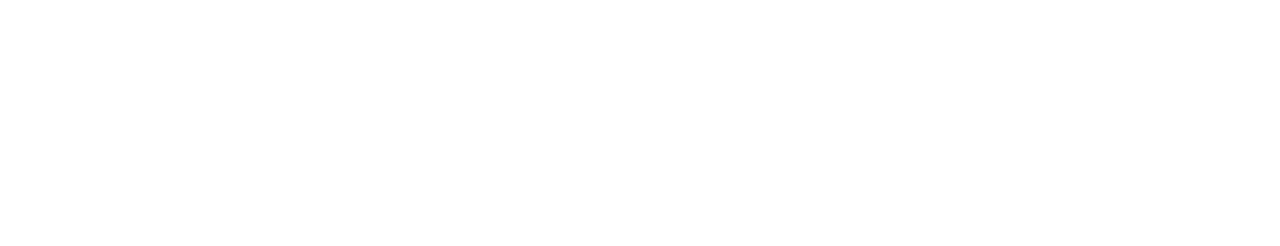
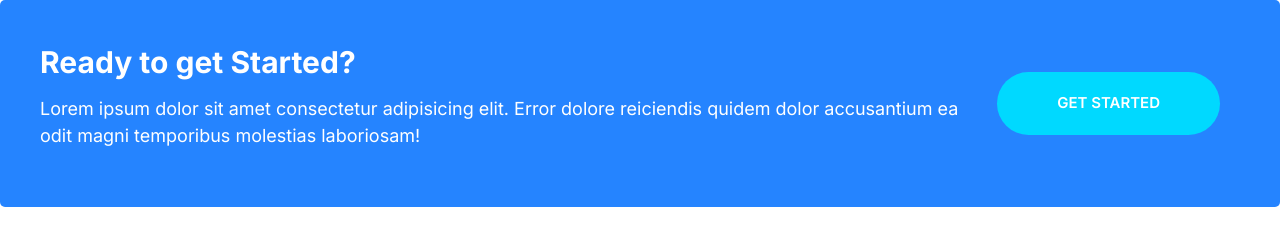
Before and after one commit to LiamSG02/MoshifyApp, a plain HTML site: page index.html in a window 1280 px wide. Drawn offline with Linux system fonts and the light colour scheme.

Commit message:
callout component done

```diff
--- a/css/styles.css
+++ b/css/styles.css
@@ -244,6 +244,11 @@ a {
 
 .btn--accent:hover {
   background: #ec3000;
+}
+
+.btn--stretched {
+  padding-left: 6rem;
+  padding-right: 6rem;
 }
 
 .btn--block {
@@ -493,3 +498,44 @@ a {
     margin-left: 6rem;
   }
 }
+
+/* Callouts */
+.callout {
+  padding: 4rem;
+  border-radius: 5px;
+}
+
+.callout--primary {
+  background: var(--color-primary);
+  color: #fff;
+}
+
+.callout__heading {
+  color: #fff;
+  margin-top: 0;
+  font-size: 3rem;
+}
+
+.callout .btn {
+  justify-self: center;
+  align-self: center;
+}
+
+.callout__content {
+  text-align: center;
+}
+
+@media screen and (min-width: 768px) {
+  .callout .grid--1x2 {
+    grid-template-columns: 1fr auto;
+  }
+
+  .callout__content {
+    text-align: left;
+  }
+
+  .callout .btn {
+    justify-self: start;
+    margin: 0 2rem;
+  }
+}
--- a/index.html
+++ b/index.html
@@ -12,6 +12,14 @@
      <link rel="stylesheet" href="css/styles.css"/>
  </head>
  <body>
-
+   <div class="callout callout--primary">
+     <div class="grid grid--1x2">
+       <div class="callout__content">
+         <h2 class="callout__heading">Ready to get Started?</h2>
+         <p>Lorem ipsum dolor sit amet consectetur adipisicing elit. Error dolore reiciendis quidem dolor accusantium ea odit magni temporibus molestias laboriosam!</p>
+       </div>
+       <a href="#" class="btn btn--secondary btn--stretched">Get Started</a>
+     </div>
+   </div>
  </body>
  </html>
```
Also changed, not shown: components/callout.html (added, +9 -0 lines).
